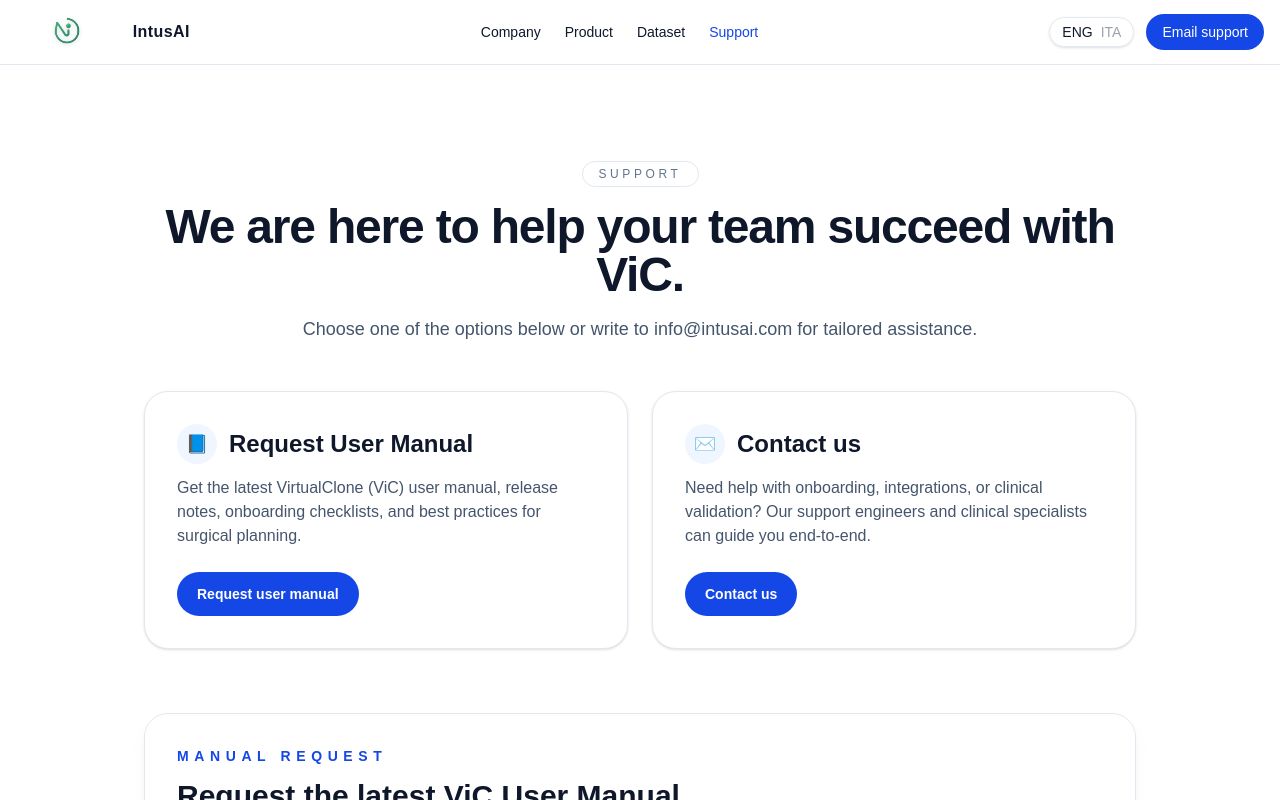
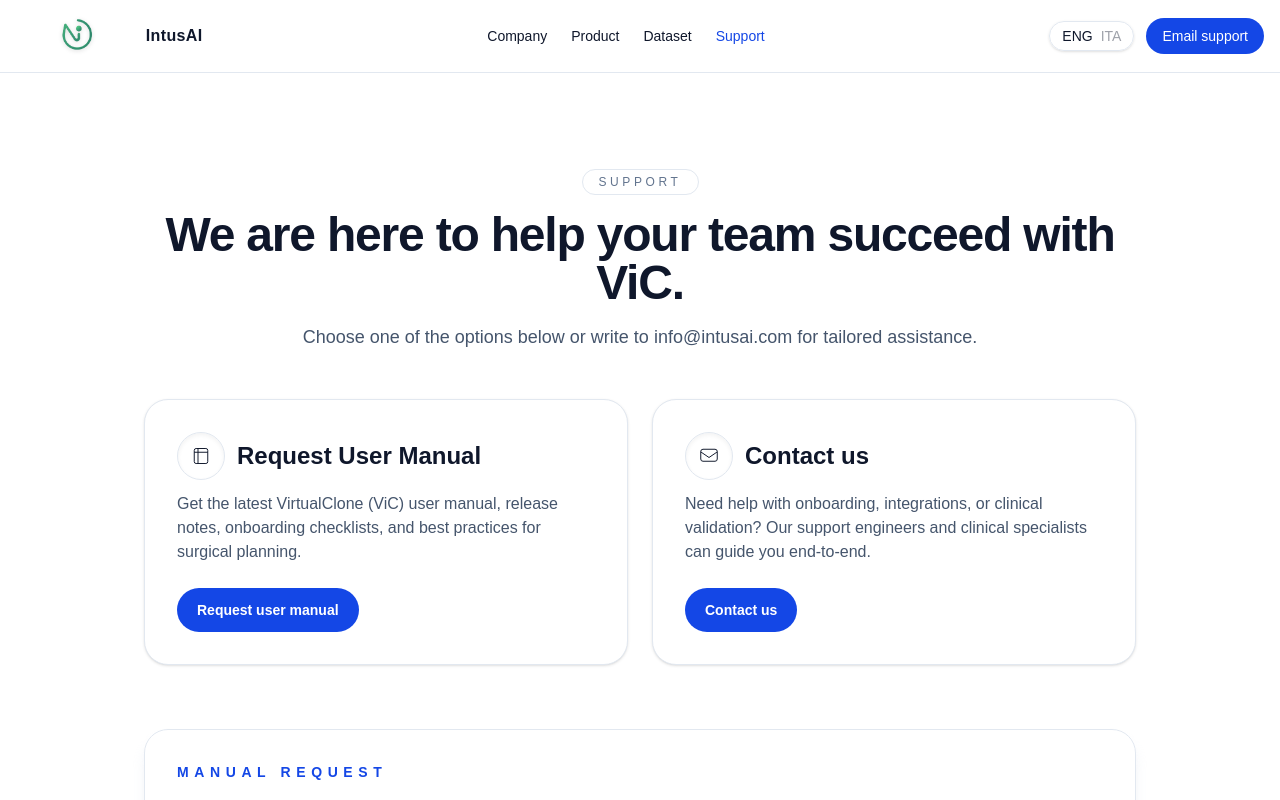
Before and after one commit to Serizona/sitoweb, a Next.js app: page /support in a window 1280 px wide. Shown: the top 800 px of the page. Built offline with nearby package versions, Linux system fonts and the light colour scheme.

Commit message:
Aggiornamento file

```diff
--- a/components/HeaderNav.tsx
+++ b/components/HeaderNav.tsx
@@ -30,8 +30,16 @@
   return (
     <header className="sticky top-0 z-50 bg-white/80 backdrop-blur border-b border-slate-200">
       <div className="mx-auto max-w-7xl px-4 py-3 flex items-center justify-between">
-        <Link href="/" className="flex items-center gap-3">
-          <Image src="/logo.png" alt="IntusAI" width={140} height={60} className="h-10 w-auto drop-shadow-sm" priority />
+        <Link href="/" className="flex items-center gap-1">
+          <Image
+            src="/logo.png"
+            alt="IntusAI"
+            width={240}
+            height={100}
+            quality={100}
+            priority
+            className="h-12 w-auto drop-shadow-sm"
+          />
           <span className="font-semibold tracking-wide">IntusAI</span>
         </Link>
         <nav className="hidden md:flex items-center gap-6 text-sm">
@@ -55,6 +63,11 @@
               {nav[cta.labelKey]}
             </Link>
           )}
+          {!cta && (
+            <Link href="/support#contact" className="rounded-full bg-blue-700 text-white px-4 py-2 text-sm hover:bg-blue-800">
+              {nav.emailSupport}
+            </Link>
+          )}
         </div>
       </div>
     </header>
--- a/components/ProductPageContent.tsx
+++ b/components/ProductPageContent.tsx
@@ -344,7 +344,15 @@
           </div>
         </div>
         <div className="pointer-events-none absolute right-[8vw] top-[2.5vh] hidden lg:block z-10">
-          <Image src="/vic_logo.png" alt="VirtualClone (ViC) logo" width={120} height={50} className="h-[72px] w-auto opacity-95" />
+          <Image
+            src="/vic_logo.png"
+            alt="VirtualClone (ViC) logo"
+            width={320}
+            height={140}
+            quality={100}
+            priority
+            className="w-auto opacity-95"
+          />
         </div>
         <div className="absolute right-0 top-[3vh] w-[62vw] h-[92vh] md:w-[64vw] md:h-[110vh] z-0">
           <model-viewer
--- a/components/SupportPageContent.tsx
+++ b/components/SupportPageContent.tsx
@@ -41,8 +41,16 @@
     <div className="min-h-screen bg-white text-slate-900">
       <header className="sticky top-0 z-50 bg-white/80 backdrop-blur border-b border-slate-200">
         <div className="mx-auto max-w-7xl px-4 py-3 flex items-center justify-between">
-          <a href="/" className="flex items-center gap-3">
-            <Image src="/logo.png" alt="IntusAI" width={140} height={60} className="h-10 w-auto drop-shadow-sm" priority />
+          <a href="/" className="flex items-center gap-1">
+            <Image
+              src="/logo.png"
+              alt="IntusAI"
+              width={240}
+              height={100}
+              quality={100}
+              priority
+              className="h-12 w-auto drop-shadow-sm"
+            />
             <span className="font-semibold tracking-wide">IntusAI</span>
           </a>
           <nav className="hidden md:flex items-center gap-6 text-sm">
@@ -61,10 +69,7 @@
           </nav>
           <div className="hidden sm:flex items-center gap-3">
             <LanguageSwitcher />
-            <a
-              href="mailto:info@intusai.com"
-              className="rounded-full bg-blue-700 text-white px-4 py-2 text-sm hover:bg-blue-800"
-            >
+            <a href="/support#contact" className="rounded-full bg-blue-700 text-white px-4 py-2 text-sm hover:bg-blue-800">
               {nav.emailSupport}
             </a>
           </div>
@@ -87,8 +92,19 @@
           {[t.cards.manual, t.cards.contact].map((card, idx) => (
             <div key={card.title} className="rounded-3xl border border-slate-200 bg-white p-8 shadow-sm">
               <div className="flex items-center gap-3">
-                <div className="inline-flex h-10 w-10 items-center justify-center rounded-full bg-blue-50 text-blue-700 text-lg font-semibold">
-                  {idx === 0 ? "📘" : "✉️"}
+                <div className="inline-flex h-12 w-12 items-center justify-center rounded-full border border-slate-200 bg-white shadow-inner">
+                  {idx === 0 ? (
+                    <svg viewBox="0 0 32 32" className="h-6 w-6 text-slate-900" fill="none" stroke="currentColor" strokeWidth="1.3">
+                      <rect x="7" y="6" width="18" height="20" rx="2.5" />
+                      <path d="M7 11h18" />
+                      <path d="M12 6v20" />
+                    </svg>
+                  ) : (
+                    <svg viewBox="0 0 32 32" className="h-6 w-6 text-slate-900" fill="none" stroke="currentColor" strokeWidth="1.3">
+                      <rect x="5" y="7" width="22" height="16" rx="3" />
+                      <path d="M5 10.5 16 18l11-7.5" />
+                    </svg>
+                  )}
                 </div>
                 <h2 className="text-2xl font-semibold">{card.title}</h2>
               </div>
--- a/lib/translations.ts
+++ b/lib/translations.ts
@@ -83,9 +83,9 @@
       },
       ircad: {
         badge: "Dataset",
-        title: "Built on trusted academic data sources",
+        title: "Built on trusted data sources",
         description:
-          "A portion of our training data originates from IRCAD. On top of that, we share a ViC-labeled subset (10 cases) so teams can compare our automatic structures with their own segmentations or annotation guidelines.",
+          "A portion of our training data originates from IRCAD public dataset. On top of that, we share a ViC-labeled subset (10 cases) so teams can compare our automatic structures with their own segmentations or annotation guidelines.",
         downloadCta: "Download ViC segmentated dataset",
 
       },
```
Also changed, not shown: app/product/vic/page.tsx (line endings or trailing spaces).
